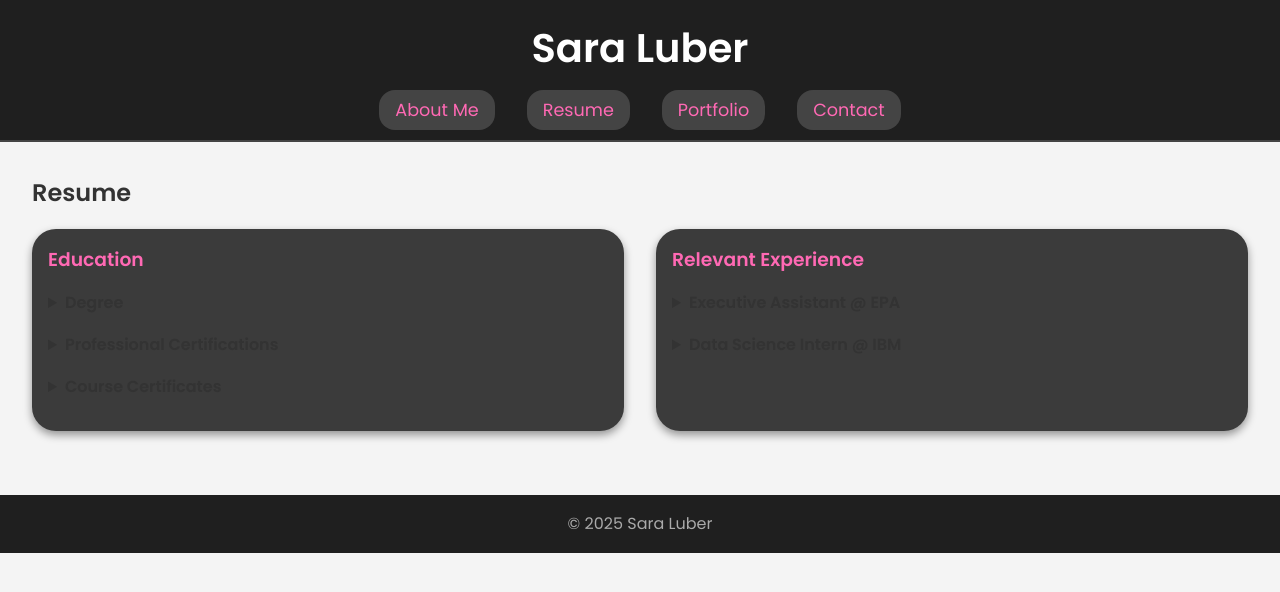
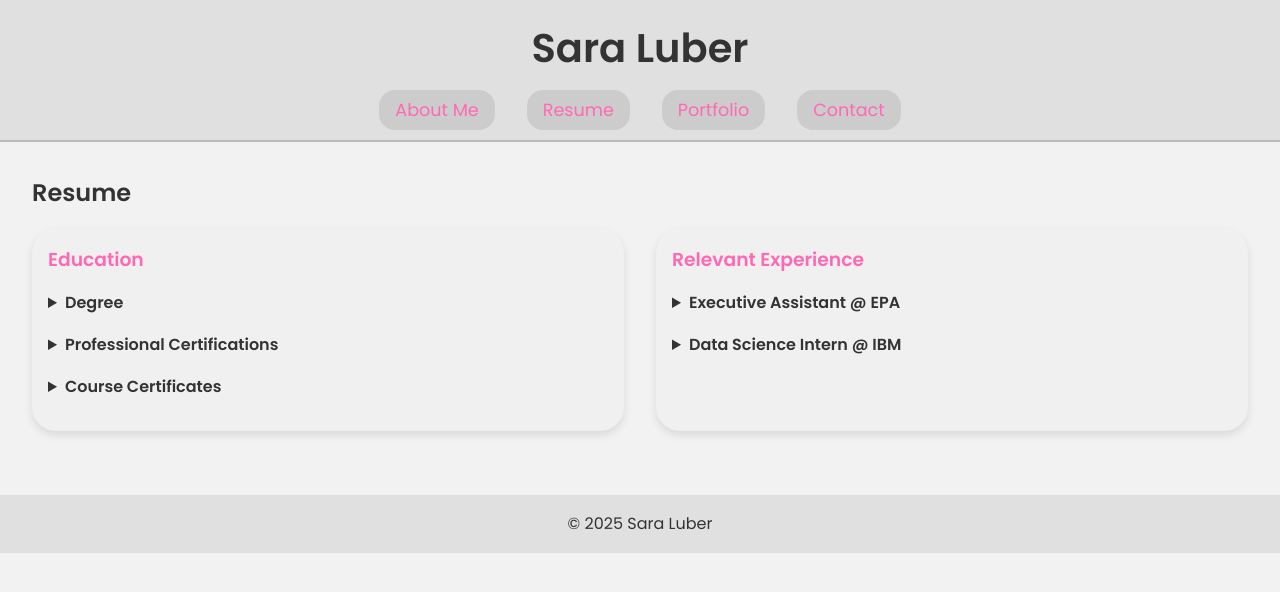
Before and after one commit to sarastrikesback/saraluber.github.io, a plain HTML site: page index.html in a window 1280 px wide. Both pictures are taken after a click on the link "Resume". Drawn offline with nearby package versions, Linux system fonts and the light colour scheme.

Commit message:
Update style.css

```diff
--- a/style.css
+++ b/style.css
@@ -7,8 +7,8 @@
 
 body {
   font-family: 'Poppins', sans-serif;
-  background-color: #f4f4f4; /* light grey */
-  color: #333;
+  background-color: #f2f2f2; /* light grey background */
+  color: #333333; /* dark grey text */
   line-height: 1.6;
 }
 
@@ -27,16 +27,16 @@ a:hover {
 
 /* Header */
 header {
-  background-color: #1f1f1f;
+  background-color: #e0e0e0; /* light grey header */
   padding: 1rem 2rem;
   text-align: center;
-  border-bottom: 2px solid #444;
+  border-bottom: 2px solid #bbb;
 }
 
 header h1 {
   font-size: 2.5rem;
   margin-bottom: 1rem;
-  color: #ffffff;
+  color: #333333;
 }
 
 nav ul {
@@ -51,7 +51,7 @@ nav ul li a {
   font-size: 1.1rem;
   padding: 0.5rem 1rem;
   border-radius: 1rem;
-  background-color: #444;
+  background-color: #ccc; /* light grey buttons */
   transition: background-color 0.3s ease;
 }
 
@@ -101,10 +101,10 @@ img.about {
 .resume-column {
   flex: 1;
   min-width: 250px;
-  background-color: #3b3b3b;
+  background-color: #f0f0f0; /* light grey for resume columns */
   padding: 1rem;
   border-radius: 1.5rem;
-  box-shadow: 0 4px 8px rgba(0, 0, 0, 0.4);
+  box-shadow: 0 4px 8px rgba(0, 0, 0, 0.1);
 }
 
 .resume-column h3 {
@@ -131,14 +131,14 @@ summary {
 }
 
 .project {
-  background-color: #3b3b3b;
+  background-color: #e0e0e0; /* light grey for portfolio boxes */
   padding: 1rem;
   border-radius: 1.5rem;
   width: 250px;
   display: flex;
   flex-direction: column;
   align-items: center;
-  box-shadow: 0 4px 12px rgba(0, 0, 0, 0.5);
+  box-shadow: 0 4px 12px rgba(0, 0, 0, 0.2);
   transition: transform 0.3s ease;
 }
 
@@ -157,12 +157,12 @@ summary {
   display: flex;
   flex-direction: column;
   gap: 1rem;
-  background-color: #3b3b3b;
+  background-color: #f0f0f0; /* light grey contact box */
   padding: 2rem;
   border-radius: 1.5rem;
   max-width: 600px;
   margin: 2rem auto 0 auto;
-  box-shadow: 0 4px 12px rgba(0, 0, 0, 0.5);
+  box-shadow: 0 4px 12px rgba(0, 0, 0, 0.2);
 }
 
 .contact-item {
@@ -170,7 +170,7 @@ summary {
   align-items: center;
   gap: 0.75rem;
   font-size: 1.1rem;
-  color: #fff;
+  color: #333333;
 }
 
 
@@ -178,7 +178,7 @@ summary {
 footer {
   text-align: center;
   padding: 1rem;
-  background-color: #1f1f1f;
-  color: #aaa;
+  background-color: #e0e0e0; /* light grey footer */
+  color: #333333;
   margin-top: 2rem;
 }
```
